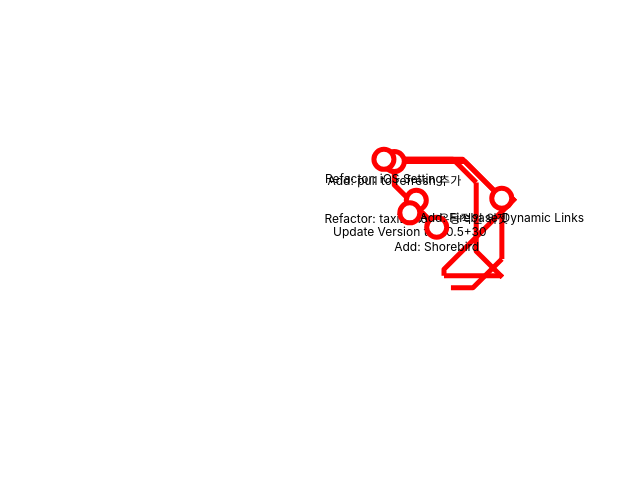
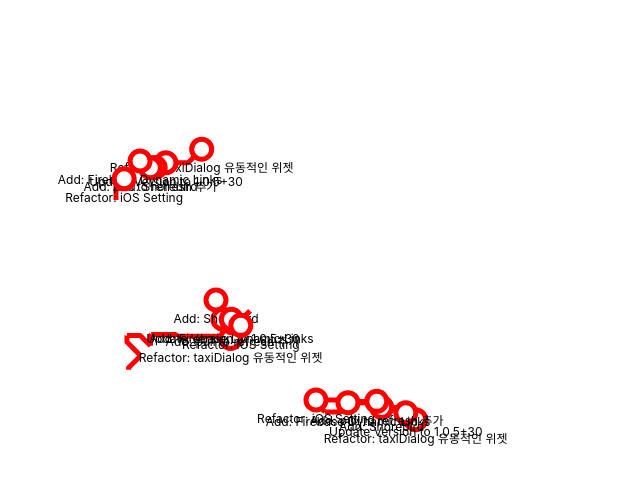
Before and after one commit to HACKY-TALKY-2-2/TEAM-TRUE-TRUE, a React (Create React App) app in the folder frontend/: page / in a window 1280 px wide. Shown: the top 484 px of the page, without its empty margins (84-724 px from the left). Built offline with nearby package versions, Linux system fonts and the light colour scheme.

Commit message:
points list

```diff
--- a/frontend/src/pages/main/index.js
+++ b/frontend/src/pages/main/index.js
@@ -53,36 +53,83 @@ export const Line = ({ points, color }) => {
 
 export const MainPage = () => {
   const points = [
-        [500 + 0.3083684532534876, 200 + 0.215042519790858],
+    [
+      [400 + 99.64524229439675, 400 + 19.67545845950927],
+      [400 + 89.84830456393799, 400 + 12.776051209018938],
+      [400 + 65.62304126915963, 400 + 7.395016755166458],
+      [400 + 60.78194168112991, 400 + 1.374479976187919],
+      [400 + 31.97623002737534, 400 + 2.6376258521193083],
+      [400 + 0, 400 + 0],
+      [400 + 1.0213044478383058, 400 + 1.3894475138629023],
+      [400 + 8.930299818590514, 400 + 11.90441715618305],
+      [400 + 25.037427432707098, 400 + 11.253458278074818],
+      [400 + 41.344088097135426, 400 + 1.3840477059839624],
+      [400 + 63.83458705987676, 400 + 1.385809610291332],
+      [400 + 83.46700717353431, 400 + 14.747222742833182],
+      [400 + 89.54818239557548, 400 + 17.49103644587501],
+    ],
+    [
+      [300 + 14.594982393035668, 300 + 38.51211908859147],
+      [300 + 6.894401258036339, 300 + 19.28081210271262],
+      [300 + 0, 300 + 0],
+      [300 + 16.513254171234024, 300 + 22.90625482500625],
+      [300 + 15.357796325940374, 300 + 19.36706265175833],
+      [300 + 24.787318950246632, 300 + 25.353620153185034],
+      [300 + 33.90903119015979, 300 + 10.929303293527134],
+      [300 + -38.775583301307975, 300 + 36.324625603699836],
+      [300 + -64.84392302812631, 300 + 34.555657714228026],
+      [300 + -65.54778433194878, 300 + 45.70890415925685],
+      [300 + -89.02240383665772, 300 + 35.407326365917584],
+      [300 + -75.35113211095293, 300 + 55.73993333475999],
+      [300 + -87.38560227164808, 300 + 69.74865672824616],
+    ],
+    [
+      [200 + 85.68973151046265, 200 + -50.8029184326689],
+      [200 + 49.979432554076965, 200 + -37.23222776245787],
+      [200 + 39.175402387885164, 200 + -32.5183379831161],
+      [200 + 34.439234186250204, 200 + -32.22818718973855],
+      [200 + 24.055183718008678, 200 + -38.97829761842981],
+      [200 + 8.135953907763405, 200 + -21.211060400653224],
+      [200 + 0, 200 + 0],
+    ],
+  ];
 
-        [500 + -6.191521025296183, 200 + 12.85626080753097],
+  // const points = [
+  //   [-99.64524229439675, 19.67545845950927],
+  //   [-89.84830456393799, -12.776051209018938],
+  //   [-65.62304126915963, 7.395016755166458],
+  //   [-60.78194168112991, -1.374479976187919],
+  //   [-31.97623002737534, -2.6376258521193083],
+  //   [0, 0],
+  //   [1.0213044478383058, -1.3894475138629023],
+  //   [8.930299818590514, -11.90441715618305],
+  //   [25.037427432707098, -11.253458278074818],
+  //   [41.344088097135426, -1.3840477059839624],
+  //   [63.83458705987676, 1.385809610291332],
+  //   [83.46700717353431, 14.747222742833182],
+  //   [89.54818239557548, 17.49103644587501],
+  // ];
 
-        [500 + 20.696794276261016, 200 + 27.274364573073363],
-
-        [500 + -21.699749694588277, 200 + -38.43329054272247],
-
-        [500 + 85.7614263898851, 200 + -1.6803928969165072],
-
-        [500 + -32.07794728623703, 200 + -40.71238732826135],
-
-        [500 + 60.221380266638064, 200 + -17.442267802601226],
-
-        [500 + 86.35400722612385, 200 + 77.32388715643313],
-
-        [500 + 27.9945892038752, 200 + 75.76315966165056],
-
-        [500 + 99.28765970470937, 200 + -1.9765621412533978],
-
-        [500 + 85.86770787563042, 200 + 58.91700414278008],
-
-        [500 + 34.94460754570934, 200 + 87.8222480768569],
-    ];
+  // return (
+  //   <div>
+  //     <svg height="1800" width="1000">
+  //       <Line points={points} color={"red"} />
+  //       <StationList points={points} />
+  //     </svg>
+  //   </div>
+  // );
 
   return (
     <div>
       <svg height="1800" width="1000">
-                <Line points={points} color={"red"} />
-                <StationList points={points} />
+        {points.map((elem) => {
+          return (
+            <>
+              <Line points={elem} color={"red"} />
+              <StationList points={elem} />
+            </>
+          );
+        })}
       </svg>
     </div>
   );
```
Also changed, not shown: frontend/src/components/station/StationList.js (indentation only). Lines whose indentation alone changed are shown as unchanged.
